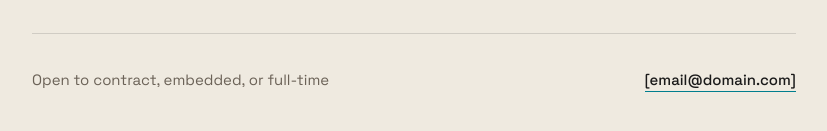
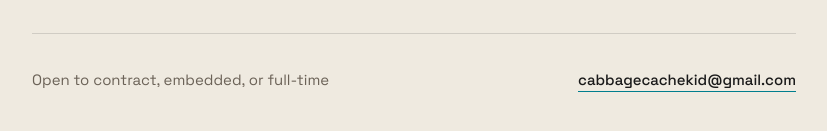
Before and after one commit to cabbagecachekid/one-page-portfolio, a plain HTML site: page index.html in a window 1280 px wide. Shown: the part 3055-3186 px from the top of the page, without its empty margins (370-1197 px from the left). Drawn offline with nearby package versions, Linux system fonts and the light colour scheme.

Commit message:
Add real contact email to footer
Co-Authored-By: Claude Opus 4.6 <noreply@anthropic.com>

```diff
--- a/index.html
+++ b/index.html
@@ -611,7 +611,7 @@
           Open to contract, embedded, or full-time
         </div>
         <div class="right">
-          <a href="mailto:[email@domain.com]">[email@domain.com]</a>
+          <a href="mailto:cabbagecachekid@gmail.com">cabbagecachekid@gmail.com</a>
         </div>
       </footer>
 
```
